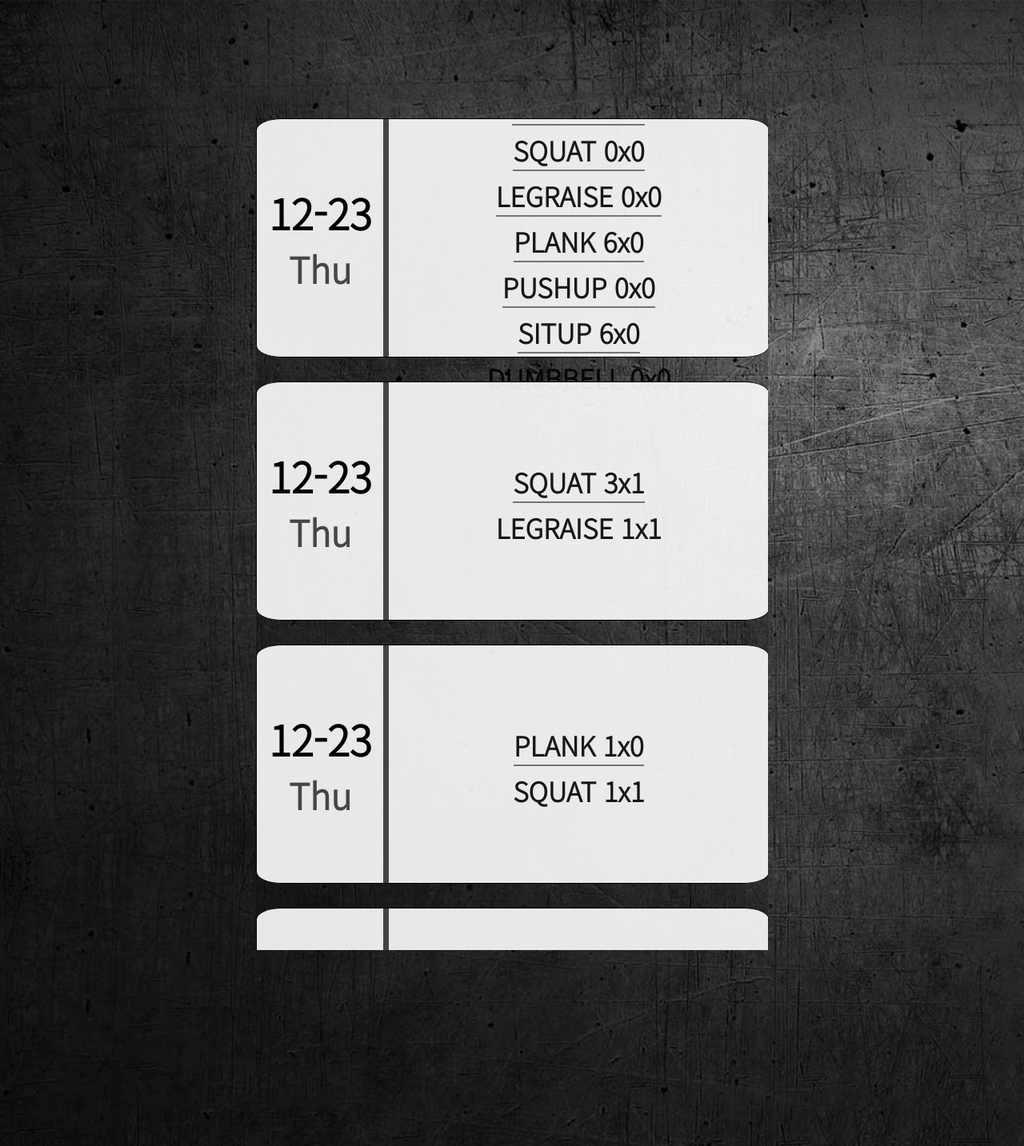
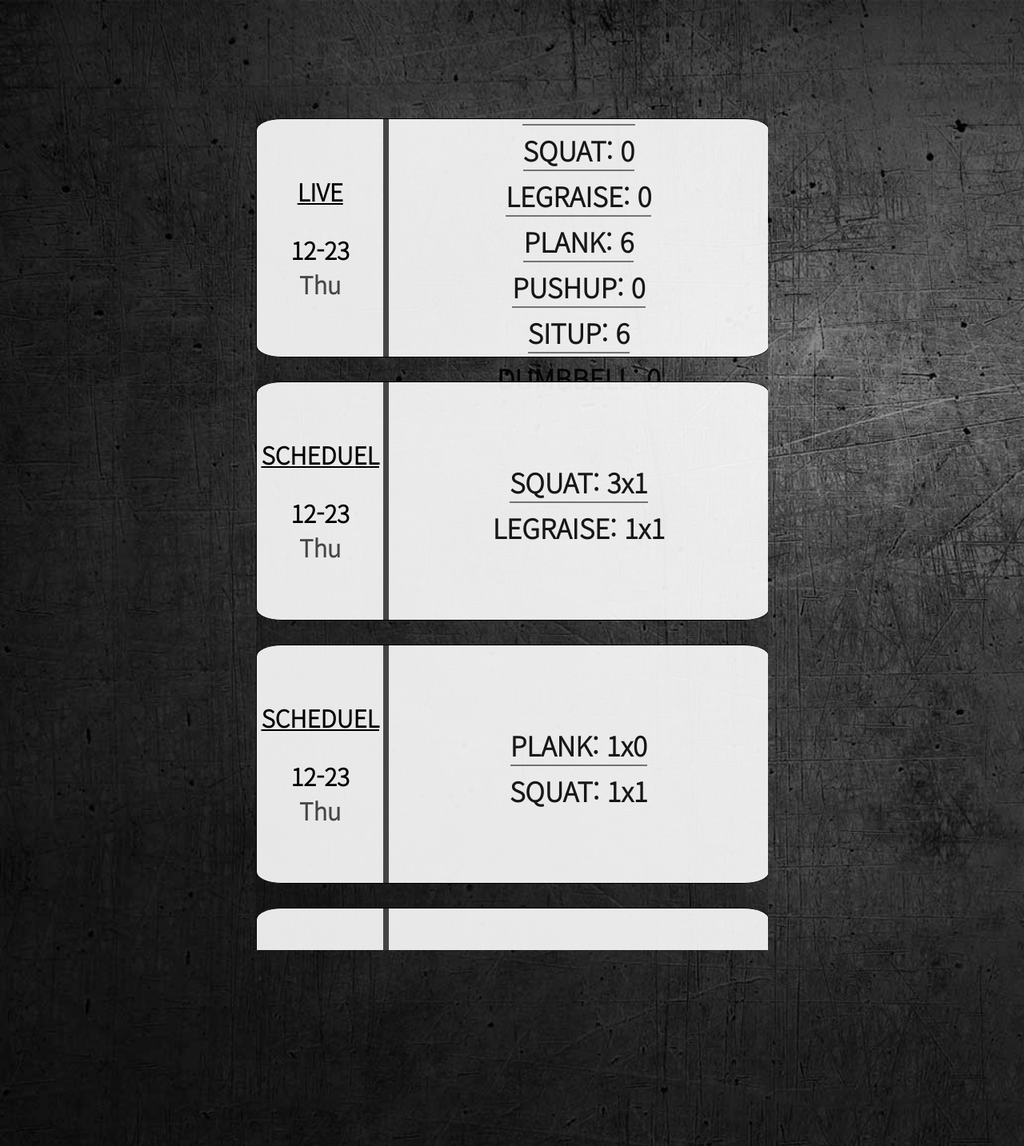
Before and after one commit to CarryVan/Real_Time_Virtual_Home_Trainer, a FastAPI app: page /record.html in a window 1280 px wide. Shown: the part 149-1582 px from the top of the page at 80% size. Run offline with FastAPI, Linux system fonts and the light colour scheme; data comes from the database, SQL or seed files in the repository; both versions use the stored data as it was after the commit.

Commit message:
live/schedule save db

```diff
--- a/pose_module.py
+++ b/pose_module.py
@@ -68,7 +68,7 @@ class poseDetector:
         elif y==6:
             org=((h),(h))
 
-        draw.text(org,text,font=font,fill=(255,255,255))
+        draw.text(org,text,font=font,fill=(0,0,0))
         return img
     def title(self, img,title,plus,size1=0.2,size2=0.2,y1=0,y2=1):
         img.flags.writeable = True
--- a/server.py
+++ b/server.py
@@ -165,7 +165,8 @@ async def save_workout(params: Info, db: Session = Depends(get_db)):
         sw.set = set[i]
         sw.count = cnt[i]
 
-        crud.save_counted_workout(db, sw)
+        if sw.count > 0:
+            crud.save_counted_workout(db, sw)
 
     return "saved!"
 
@@ -179,6 +180,7 @@ async def recent_workouts(db: Session = Depends(get_db)):
 
        workout_flow = crud.get_workout_flows_by_id(db, session.id)
        workout_flow.insert(0, session.date_time)
+       workout_flow.insert(1, session.exit)
        if len(return_list) < 7:
            return_list.append(workout_flow)
 
@@ -235,3 +237,9 @@ async def on_shutdown(app):
     coros = [pc.close() for pc in pcs]
     await asyncio.gather(*coros)
     pcs.clear()
+
+if __name__ == "__main__":
+    uvicorn.run("server:app",
+                host="0.0.0.0",
+                port=8080,
+                reload=True)
--- a/static/pose_estimation.css
+++ b/static/pose_estimation.css
@@ -211,10 +211,21 @@ nav .hamburger .line{
   width:25%;
 }
 
+.inner .date .mode{
+  width:100%;
+  height:40%;
+  font-size: 2vh;
+  font-weight: bold;
+  text-align: center;
+  margin-bottom: 2vh;
+  text-decoration: underline;
+}
+
+
 .inner .date .title{
   width:100%;
   height:30%;
-  font-size: 3.5vh;
+  font-size: 2vh;
   font-weight: bold;
   text-align: center;
 }
@@ -222,7 +233,7 @@ nav .hamburger .line{
 .inner .date .dw{
   height:30%;
   width:100%;
-  font-size: 3vh;
+  font-size: 2vh;
   font-weight: bold;
   text-align: center;
   color: rgba(0, 0, 0, 0.7)
--- a/templates/record.html
+++ b/templates/record.html
@@ -53,7 +53,7 @@
       })
       .then(response => response.json())
       .then(data => {
-
+        console.log(data)
         for (var i = 0; i < data.length; i++){
 
           var frame = document.getElementById("frame")
@@ -61,6 +61,7 @@
           var card = document.createElement("div")
           var inner = document.createElement("div")
           var date = document.createElement("div")
+          var mode = document.createElement("div")
           var t1 = document.createElement("div")
           var t2 = document.createElement("div")
           var line = document.createElement("div")
@@ -70,6 +71,7 @@
           card.setAttribute('class', 'card')
           inner.setAttribute('class', 'inner')
           date.setAttribute('class', 'date')
+          mode.setAttribute('class', 'mode')
           t1.setAttribute('class', 'title')
           t2.setAttribute('class', 'dw')
           line.setAttribute('class', 'line')
@@ -78,10 +80,16 @@
 
           var li = []
 
-          for (var j = 1; j < data[i].length; j++){
+          exit = data[i][1]
+
+          for (var j = 2; j < data[i].length; j++){
             var pt = data[i][j];
             var li = document.createElement("li");
-            var temp = pt.workout_name.toUpperCase()+"  "+pt.count+"x"+pt.set;
+            if (exit == 1){ //schedule mode
+              var temp = pt.workout_name.toUpperCase()+": "+pt.count+"x"+pt.set;
+            } else{ //live mode
+              var temp = pt.workout_name.toUpperCase()+":  "+pt.count
+            }
             const textNode = document.createTextNode(temp);
             li.appendChild(textNode);
             w.appendChild(li)
@@ -96,6 +104,12 @@
             }
           }
 
+          if (exit == 1){
+            mode.innerHTML = "SCHEDUEL"
+          } else{
+            mode.innerHTML = "LIVE"
+          }
+
           t1.innerHTML = date_time
           t2.innerHTML = dw
 
@@ -103,9 +117,10 @@
           inner.appendChild(date);
           inner.appendChild(line);
           inner.appendChild(workout);
-          date.appendChild(t1)
-          date.appendChild(t2)
-          workout.appendChild(w)
+          date.appendChild(mode);
+          date.appendChild(t1);
+          date.appendChild(t2);
+          workout.appendChild(w);
 
           frame.appendChild(card)
         }
```
Also changed, not shown: VideoTransformTrack.py (+5 -2 lines), sql_app.db.
